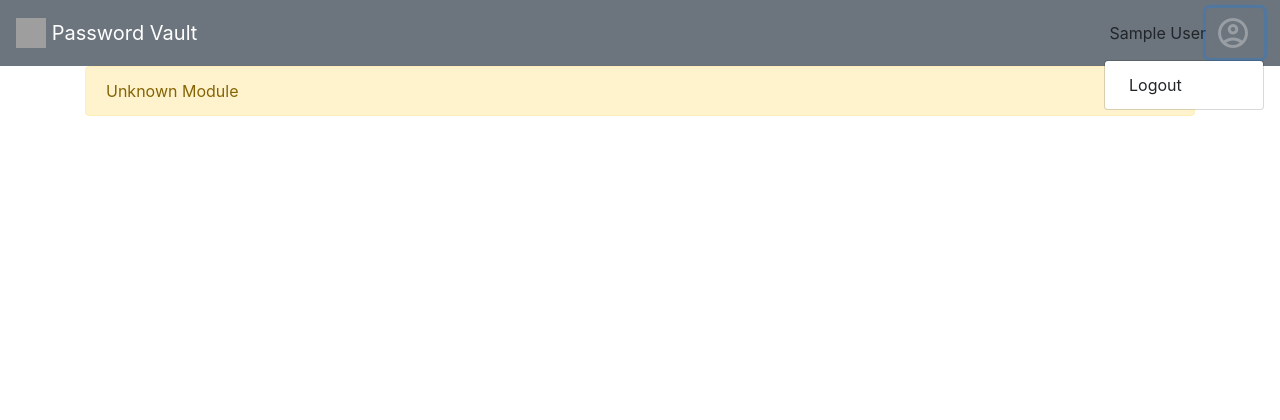
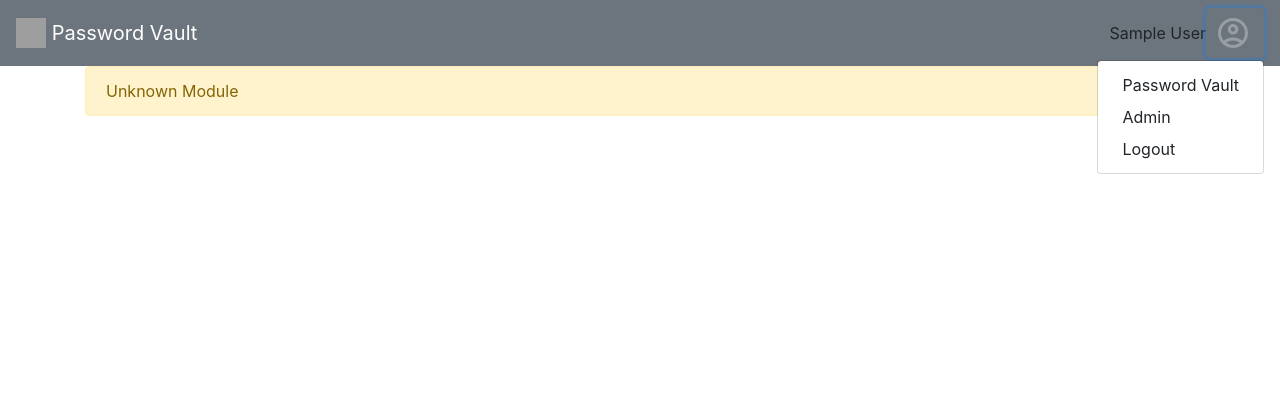
Before and after one commit to jeremy-leonard-gsi/password-vault, a PHP site: the page made by index.php in a window 1280 px wide, after a click on "account_circle". Shown: the top 420 px of the page. Run offline with PHP 8.4, Linux system fonts and the light colour scheme; the visitor is signed in with stand-in values (Sample User, id 1); data comes from the database, SQL or seed files in the repository; data that the repository does not hold is empty; a stand-in replaces the project's code that opens the database connection; grey boxes are pictures that could not be loaded.

Commit message:
Started work on the admin module.

```diff
--- a/source/menu.php
+++ b/source/menu.php
@@ -13,6 +13,8 @@
 		<div class="dropdown">
 			<button class="btn pl-2 material-icons-outlined md-36 md-light md-inactive" data-toggle="dropdown" type="button">account_circle</button>
 			<div class="dropdown-menu dropdown-menu-right">
+                                <a class="dropdown-item" href="<?=$site->config->base?>">Password Vault</a>
+                                <a class="dropdown-item" href="<?=$site->config->base?>/admin">Admin</a>
 				<form method="post" action="<?=$site->config->base?>/login">
 					<input type="hidden" name="action" value="logout">
 					<button class="dropdown-item" type="submit">Logout</button>
```
